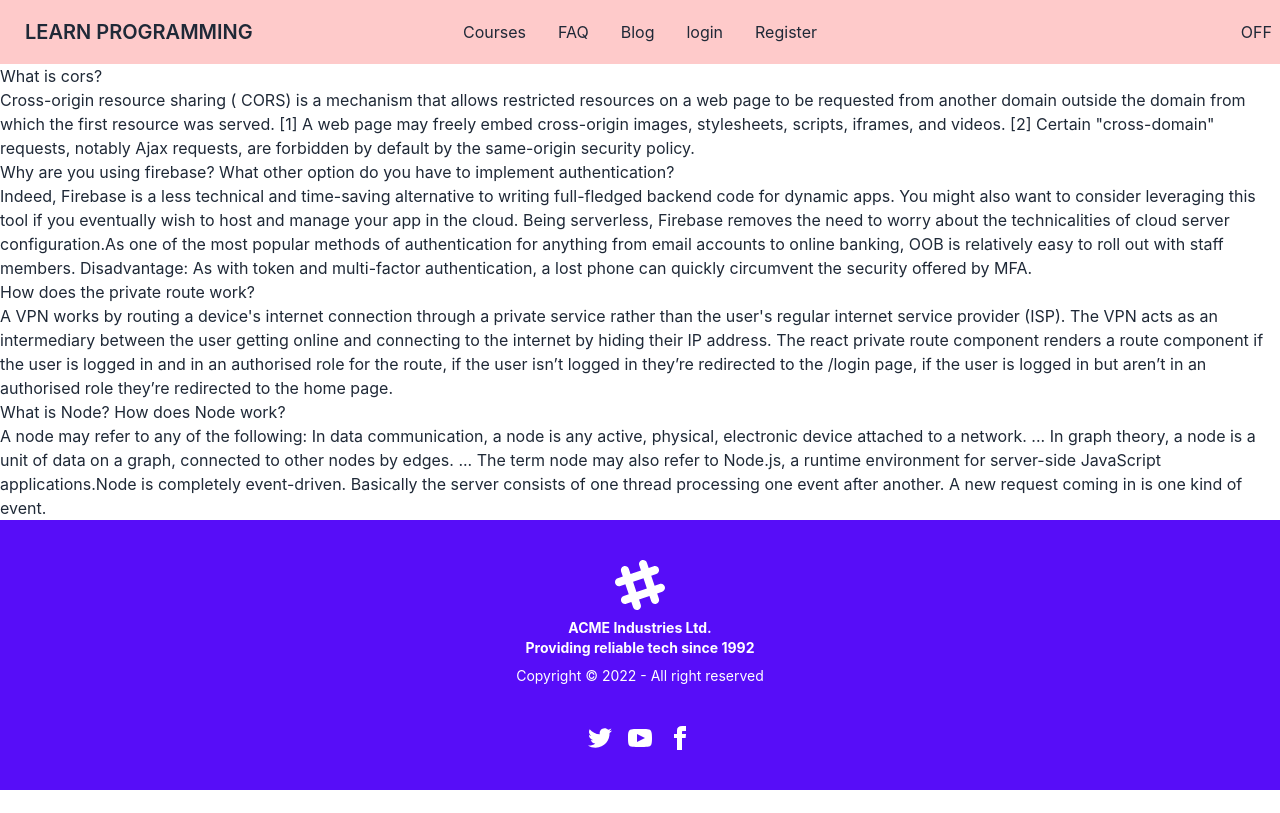
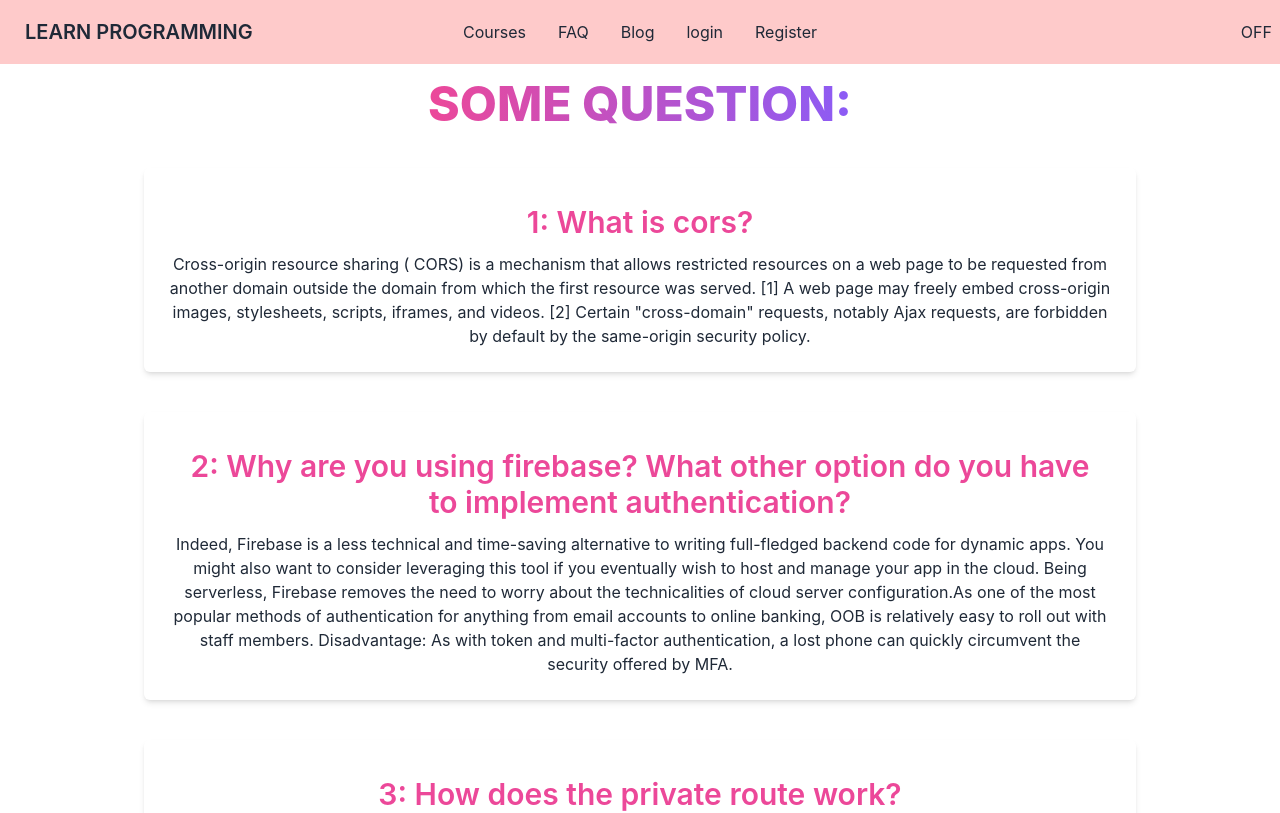
Before and after one commit to Mousumi2001/assignment-11, a React (Create React App) app: page /blog in a window 1280 px wide. Shown: the top 813 px of the page. Built offline with nearby package versions, Linux system fonts and the light colour scheme.

Commit message:
set style in blog page

```diff
--- a/src/component/Blog/Blog.js
+++ b/src/component/Blog/Blog.js
@@ -2,37 +2,42 @@ import React from 'react';
 
 const Blog = () => {
     return (
-        <div>
-            <div>
-                <h1>
-                    What is cors?
+        <div className=''>
+            <div class="text-5xl font-extrabold text-center pt-4 ...">
+                <span class="bg-clip-text text-transparent bg-gradient-to-r from-pink-500 to-violet-500">
+                    SOME QUESTION:
+                </span>
+            </div>
+            <div className=' p-6 mx-36 my-10 text-center shadow-md rounded-md'>
+                <h1 className='text-3xl p-3 font-semibold text-pink-500'>
+                    1: What is cors?
                 </h1>
-                <p>
+                <p className='text-md'>
                     Cross-origin resource sharing ( CORS) is a mechanism that allows restricted resources on a web page to be requested from another domain outside the domain from which the first resource was served. [1] A web page may freely embed cross-origin images, stylesheets, scripts, iframes, and videos. [2] Certain "cross-domain" requests, notably Ajax requests, are forbidden by default by the same-origin security policy.
                 </p>
             </div>
-            <div>
-                <h1>
-                    Why are you using firebase? What other option do you have to implement authentication?
+            <div className=' p-6 mx-36 my-10 text-center shadow-md rounded-md'>
+                <h1 className='text-3xl p-3 font-semibold text-pink-500'>
+                    2: Why are you using firebase? What other option do you have to implement authentication?
                 </h1>
-                <p>
+                <p className='text-md'>
                     Indeed, Firebase is a less technical and time-saving alternative to writing full-fledged backend code for dynamic apps. You might also want to consider leveraging this tool if you eventually wish to host and manage your app in the cloud. Being serverless, Firebase removes the need to worry about the technicalities of cloud server configuration.As one of the most popular methods of authentication for anything from email accounts to online banking, OOB is relatively easy to roll out with staff members. Disadvantage: As with token and multi-factor authentication, a lost phone can quickly circumvent the security offered by MFA.
 
                 </p>
             </div>
-            <div>
-                <h1>
-                    How does the private route work?
+            <div className=' p-6 mx-36 my-10 text-center shadow-md rounded-md'>
+                <h1 className='text-3xl p-3 font-semibold text-pink-500'>
+                    3: How does the private route work?
                 </h1>
-                <p>A VPN works by routing a device's internet connection through a private service rather than the user's regular internet service provider (ISP). The VPN acts as an intermediary between the user getting online and connecting to the internet by hiding their IP address.
+                <p className='text-md'>A VPN works by routing a device's internet connection through a private service rather than the user's regular internet service provider (ISP). The VPN acts as an intermediary between the user getting online and connecting to the internet by hiding their IP address.
                     The react private route component renders a route component if the user is logged in and in an authorised role for the route, if the user isn’t logged in they’re redirected to the /login page, if the user is logged in but aren’t in an authorised role they’re redirected to the home page.
                 </p>
             </div>
-            <div>
-                <h1>
-                    What is Node? How does Node work?
+            <div className=' p-6 mx-36 my-10 text-center shadow-md rounded-md'>
+                <h1 className='text-3xl p-3 font-semibold text-pink-500'>
+                    4: What is Node? How does Node work?
                 </h1>
-                <p>
+                <p className='text-md'>
                     A node may refer to any of the following: In data communication, a node is any active, physical, electronic device attached to a network. ... In graph theory, a node is a unit of data on a graph, connected to other nodes by edges. ... The term node may also refer to Node.js, a runtime environment for server-side JavaScript applications.Node is completely event-driven. Basically the server consists of one thread processing one event after another. A new request coming in is one kind of event.
                 </p>
             </div>
--- a/src/component/SignIn/SignIn.js
+++ b/src/component/SignIn/SignIn.js
@@ -56,7 +56,7 @@ const SignIn = () => {
                                 <label className="label">
                                     <span className="label-text">Email</span>
                                 </label>
-                                <input type="email" name="email" placeholder="email" className="input input-bordered" />
+                                <input type="email" name="email" placeholder="email" className="input input-bordered shadow-inner" />
                             </div>
                             <div className="form-control">
                                 <label className="label">
```
